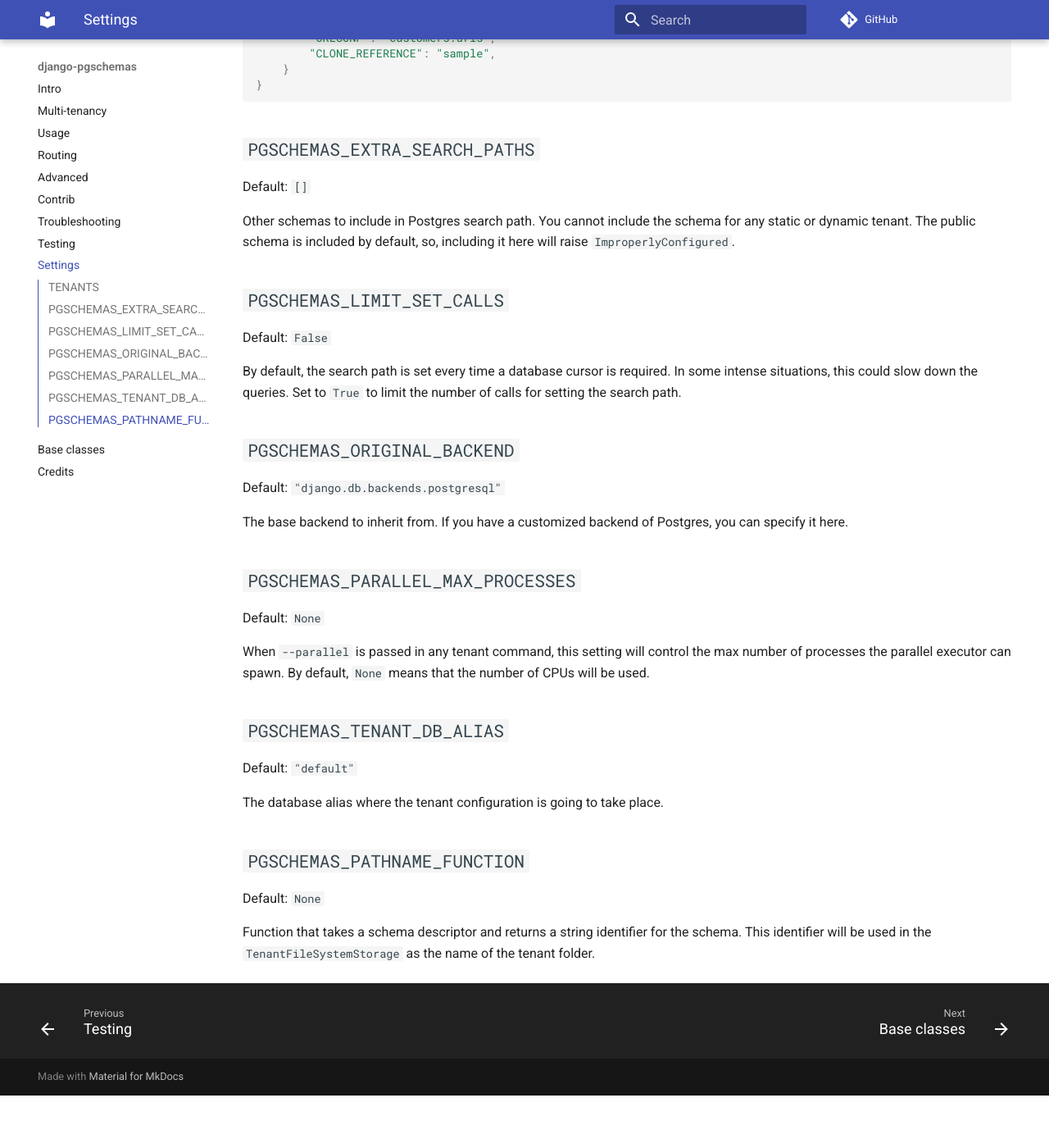
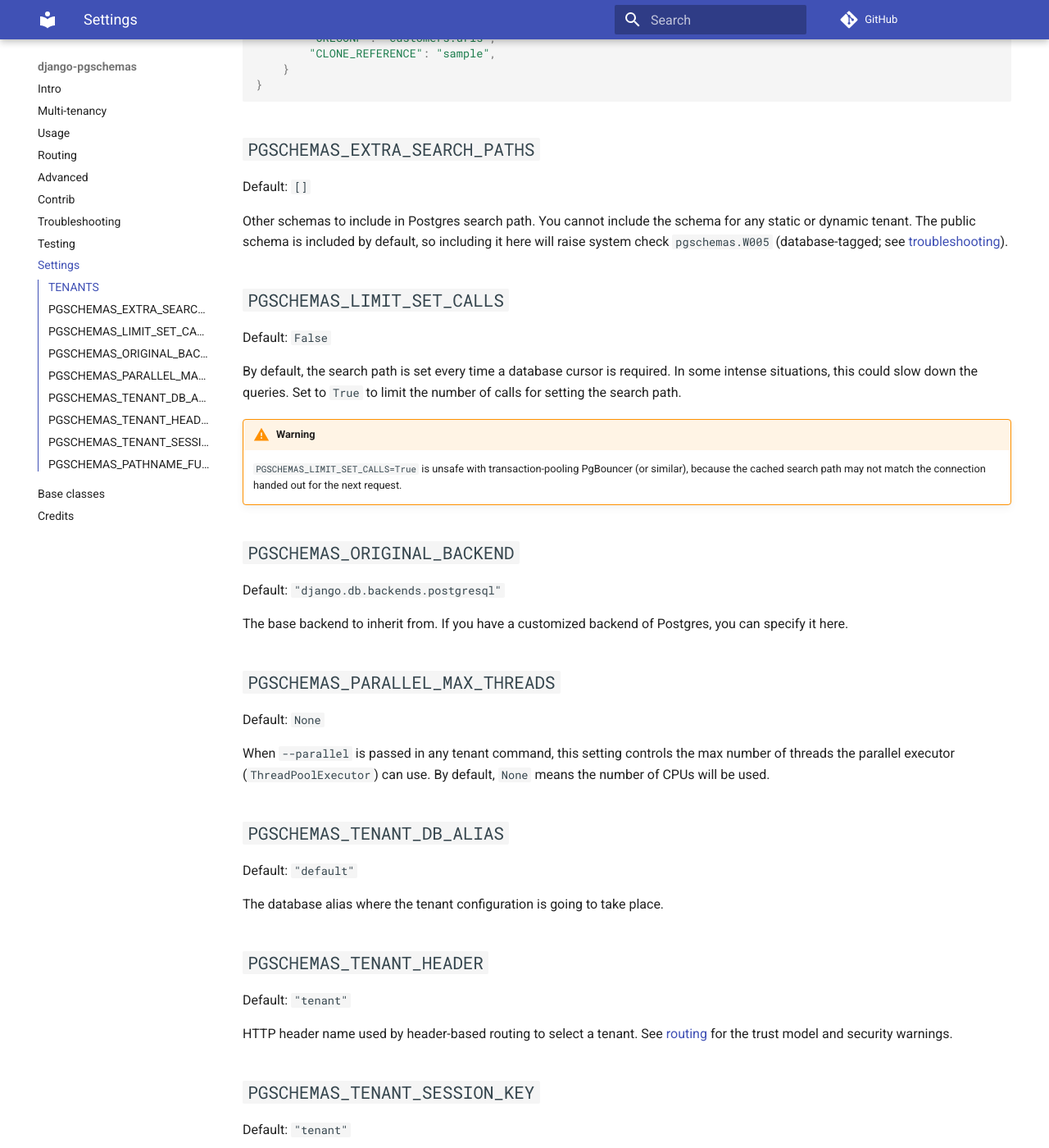
Before and after one commit to lorinkoz/django-pgschemas, an MkDocs documentation site: the page built from docs/settings.md, in a window 1280 px wide and 1400 px high, scrolled down 896 px. Shown: the whole window at 82% size. Built offline with MkDocs 1.6.1 and Material for MkDocs 9.7.7, drawn with Linux system fonts in a browser that asks for light colours; comment, search, counter and statistics services are not loaded; before the commit the page ends 2232 px from its top, so only the background shows below that; some of the changed text lies outside the part shown.

Commit message:
Bunch of fixes

```diff
--- a/docs/advanced.md
+++ b/docs/advanced.md
@@ -164,7 +164,7 @@ It's possible to exclude schemas via the `-x` argument. This argument accepts th
 
 At least one schema is mandatory. If it's not provided with the command, either explicitly or via wildcard params, it will be asked interactively, except when the option `--noinput` is passed, in which case the command will fail.
 
-If `--parallel` is passed, the command will be run asynchronously, spawning multiple threads controlled by the setting `PGSCHEMAS_PARALLEL_MAX_PROCESSES`. This setting defaults to `None`, in which case the number of CPUs will be used.
+If `--parallel` is passed, the command will be run asynchronously, spawning multiple threads controlled by the setting `PGSCHEMAS_PARALLEL_MAX_THREADS`. This setting defaults to `None`, in which case the number of CPUs will be used.
 
 By default, schemas that do not exist will be created (although migrations won't be applied). This can be bypassed by passing `--no-create-schemas`.
 
--- a/docs/settings.md
+++ b/docs/settings.md
@@ -47,7 +47,7 @@ TENANTS = {
 
 Default: `[]`
 
-Other schemas to include in Postgres search path. You cannot include the schema for any static or dynamic tenant. The public schema is included by default, so, including it here will raise `ImproperlyConfigured`.
+Other schemas to include in Postgres search path. You cannot include the schema for any static or dynamic tenant. The public schema is included by default, so including it here will raise system check `pgschemas.W005` (database-tagged; see [troubleshooting](troubleshooting.md)).
 
 ## `PGSCHEMAS_LIMIT_SET_CALLS`
 
@@ -55,17 +55,21 @@ Default: `False`
 
 By default, the search path is set every time a database cursor is required. In some intense situations, this could slow down the queries. Set to `True` to limit the number of calls for setting the search path.
 
+!!! Warning
+
+    `PGSCHEMAS_LIMIT_SET_CALLS=True` is unsafe with transaction-pooling PgBouncer (or similar), because the cached search path may not match the connection handed out for the next request.
+
 ## `PGSCHEMAS_ORIGINAL_BACKEND`
 
 Default: `"django.db.backends.postgresql"`
 
 The base backend to inherit from. If you have a customized backend of Postgres, you can specify it here.
 
-## `PGSCHEMAS_PARALLEL_MAX_PROCESSES`
+## `PGSCHEMAS_PARALLEL_MAX_THREADS`
 
 Default: `None`
 
-When `--parallel` is passed in any tenant command, this setting will control the max number of processes the parallel executor can spawn. By default, `None` means that the number of CPUs will be used.
+When `--parallel` is passed in any tenant command, this setting controls the max number of threads the parallel executor (`ThreadPoolExecutor`) can use. By default, `None` means the number of CPUs will be used.
 
 ## `PGSCHEMAS_TENANT_DB_ALIAS`
 
@@ -73,6 +77,18 @@ Default: `"default"`
 
 The database alias where the tenant configuration is going to take place.
 
+## `PGSCHEMAS_TENANT_HEADER`
+
+Default: `"tenant"`
+
+HTTP header name used by header-based routing to select a tenant. See [routing](routing.md#header-routing) for the trust model and security warnings.
+
+## `PGSCHEMAS_TENANT_SESSION_KEY`
+
+Default: `"tenant"`
+
+Session key used by session-based routing to select a tenant. See [routing](routing.md#session-routing) for setup notes.
+
 ## `PGSCHEMAS_PATHNAME_FUNCTION`
 
 Default: `None`
```
Also changed, not shown: other parts of docs/advanced.md (+2 -2 lines), docs/basic.md (+1 -1 lines), docs/index.md (+1 -1 lines), docs/testing.md (+1 -1 lines), docs/troubleshooting.md (+11 -1 lines), 13 other files.
